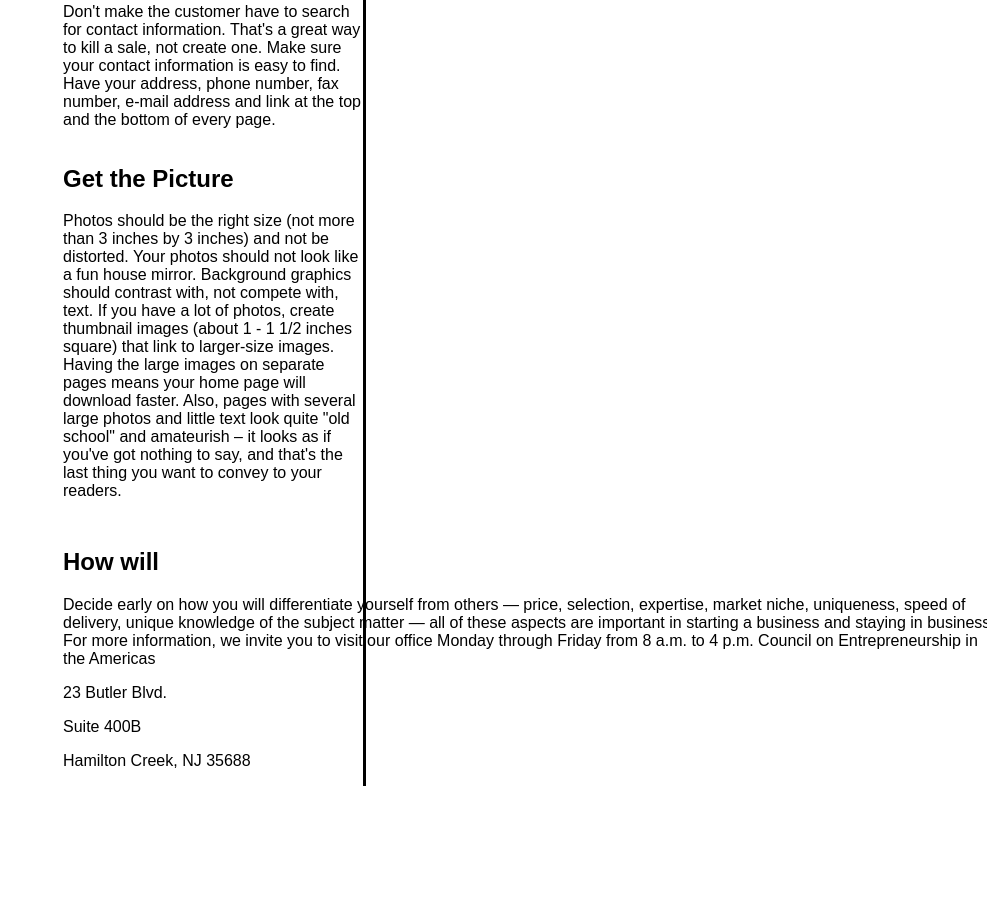
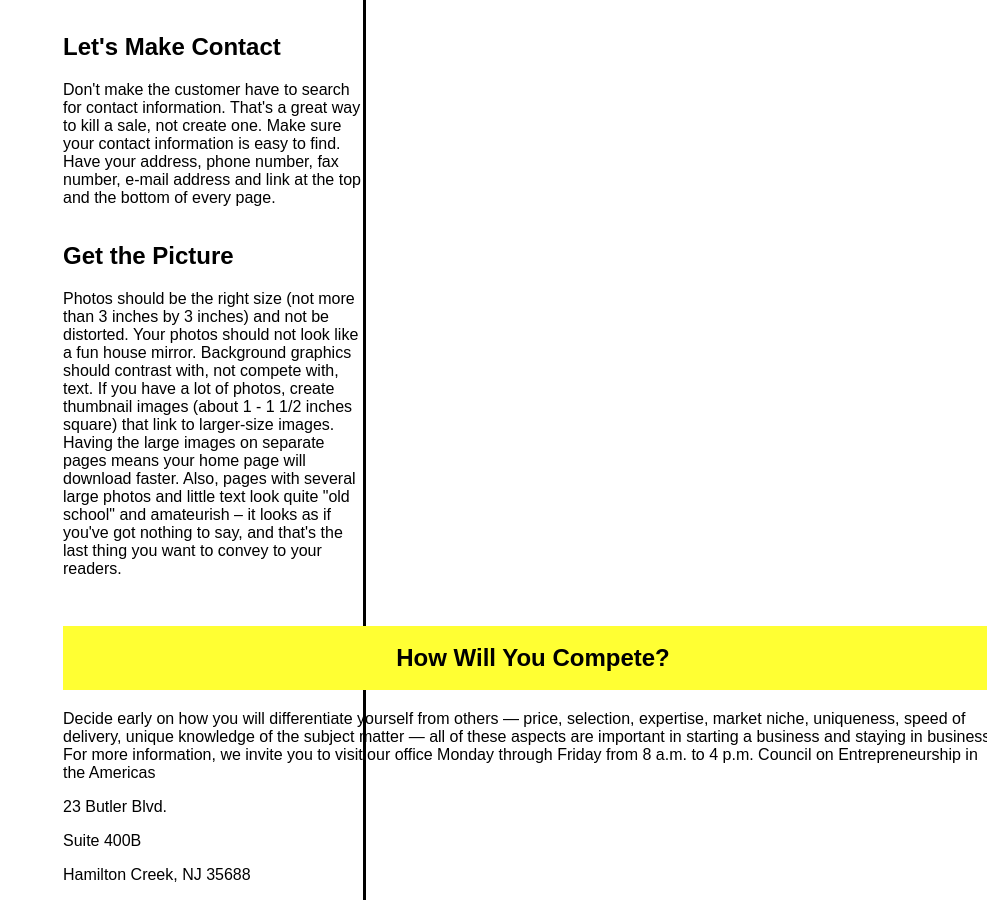
Before and after one commit to AmishaParmessar/Images_Positioning_Activity, a plain HTML site: page index.html in a window 1280 px wide. Shown: the part 810-1710 px from the top of the page, without its empty margins (293-1280 px from the left). Before the commit the page ends 1596 px from the top, so only its background shows below. Drawn offline with Linux system fonts and the light colour scheme.

Commit message:
Update index.html

```diff
--- a/index.html
+++ b/index.html
@@ -40,7 +40,7 @@
     Don't let your site have a Flash "splash page," whereby the visitor to your site has to click to first get past the Flash page in order to view your home page.
    Put the Flash presentations on your home page so that the user has a choice of whether or not to view the Flash presentation.</p>
 
-<div id="compete">
+<div id="attention">
    <h2>Get Their Attention</h2>
    <p>At the top of your page, state what your company can do for the customer. Why are you the best? Why should the customer use your services? What makes you so special?
       Why should the customer buy your goods or use your services? Make these reasons clear from the start and at the top.</p>
@@ -56,7 +56,7 @@
    </p>
 
 <div id="compete">
-   <h2 class"heading> How will</h2>
+   <h2 class= "heading"> How Will You Compete?</h2>
    <p>Decide early on how you will differentiate yourself from others — price, selection, expertise, market niche, uniqueness, speed of delivery, unique knowledge of the subject matter — all of these aspects are important in starting a business and staying in business. For more information, we invite you to visit our office Monday through Friday from 8 a.m. to 4 p.m.
 Council on Entrepreneurship in the Americas </p>
 <p>23 Butler Blvd.</p>
```
